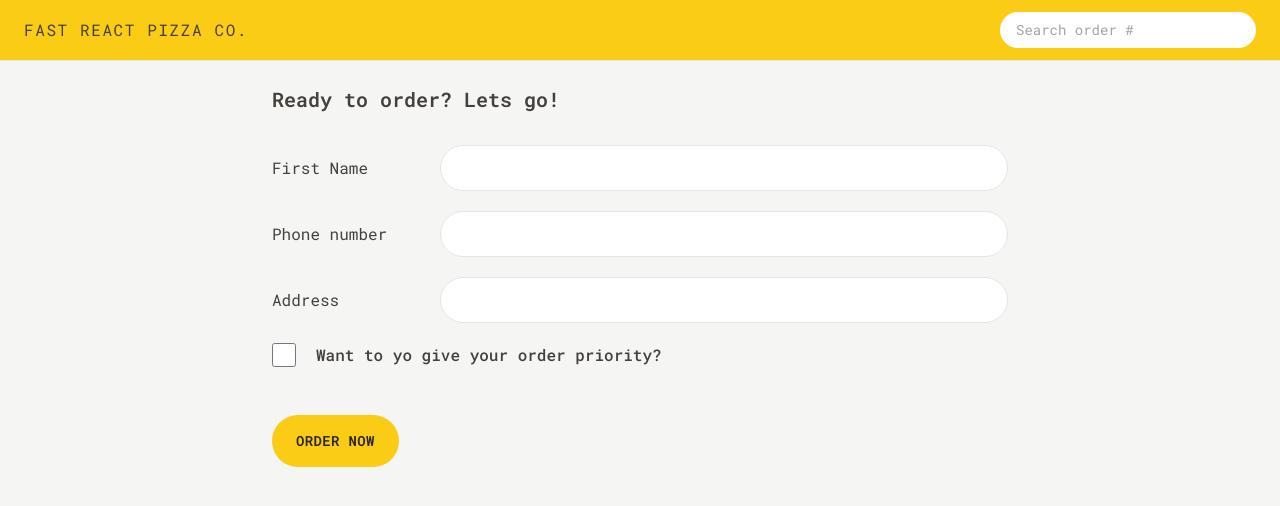
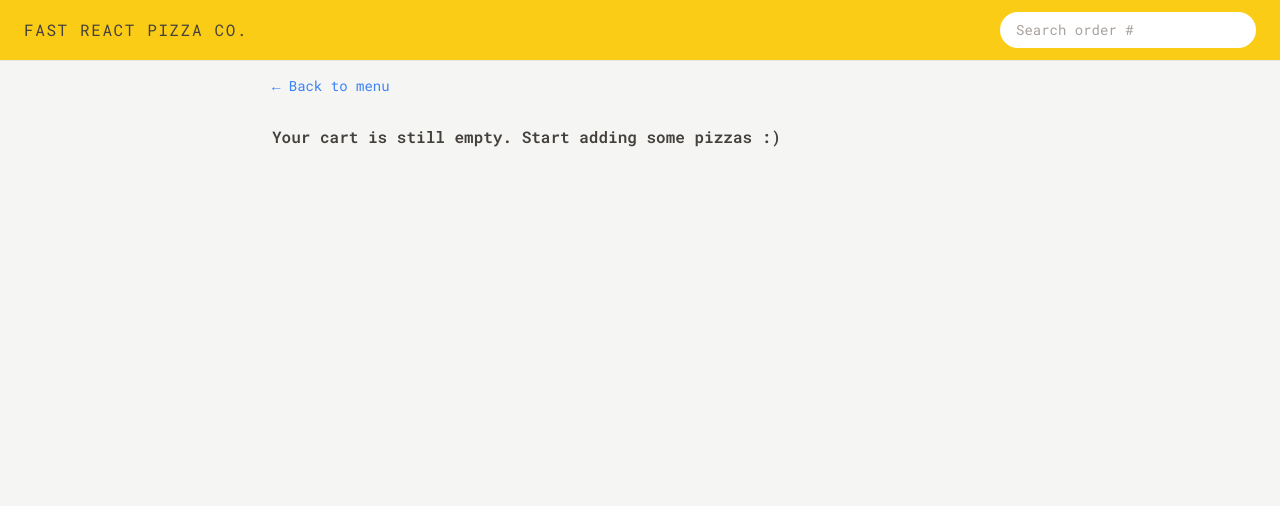
Before and after one commit to rafsun-riad/fast-react-pizza-co, a React (Vite) app: page /order/new in a window 1280 px wide. Shown: the top 506 px of the page. Built offline with nearby package versions, Linux system fonts and the light colour scheme.

Commit message:
completed cart feature

```diff
--- a/src/features/order/CreateOrder.jsx
+++ b/src/features/order/CreateOrder.jsx
@@ -3,6 +3,10 @@
 import { createOrder } from '../../services/apiRestaurant';
 import Button from '../../ui/Button';
 import { useSelector } from 'react-redux';
+import { clearCart, getCart, getTotalCartPrice } from '../cart/cartSlice';
+import EmptyCart from '../cart/EmptyCart';
+import store from '../../store';
+import { formatCurrency } from '../../utilities/helpers';
 
 // https://uibakery.io/regex-library/phone-number
 const isValidPhone = (str) =>
@@ -35,12 +39,17 @@
 ];
 
 function CreateOrder() {
+  const [withPriority, setWithPriority] = useState(false);
   const navigation = useNavigation();
   const isSubmitting = navigation.state === 'submitting';
   const formErrors = useFormAction();
   const username = useSelector((state) => state.user.username);
-  // const [withPriority, setWithPriority] = useState(false);
-  const cart = fakeCart;
+  const cart = useSelector(getCart);
+  const totalCartPrice = useSelector(getTotalCartPrice);
+  const priorityPrice = withPriority ? totalCartPrice * 0.2 : 0;
+  const totalPrice = totalCartPrice + priorityPrice;
+
+  if (!cart.length) return <EmptyCart />;
 
   return (
     <div className="px-4 py-6">
@@ -88,8 +97,8 @@
             type="checkbox"
             name="priority"
             id="priority"
-            // value={withPriority}
-            // onChange={(e) => setWithPriority(e.target.checked)}
+            value={withPriority}
+            onChange={(e) => setWithPriority(e.target.checked)}
           />
           <label htmlFor="priority" className="font-medium">
             Want to yo give your order priority?
@@ -99,7 +108,9 @@
         <div>
           <input type="hidden" name="cart" value={JSON.stringify(cart)} />
           <Button disabled={isSubmitting} type="primary">
-            {isSubmitting ? 'Placing order...' : 'Order now'}
+            {isSubmitting
+              ? 'Placing order...'
+              : `Order now for ${formatCurrency(totalPrice)}`}
           </Button>
         </div>
       </Form>
@@ -114,7 +125,7 @@
   const order = {
     ...data,
     cart: JSON.parse(data.cart),
-    priority: data.priority === 'on',
+    priority: data.priority === 'true',
   };
 
   const errors = {};
@@ -127,6 +138,8 @@
   // if everything is okay, create new order and redirect
   const newOrder = await createOrder(order);
 
+  store.dispatch(clearCart());
+
   return redirect(`/order/${newOrder.id}`);
 }
 
--- a/src/features/order/Order.jsx
+++ b/src/features/order/Order.jsx
@@ -53,7 +53,7 @@
 
       <ul className=" divide-y divide-stone-200 border-b border-t">
         {cart.map((item) => (
-          <OrderItem item={item} key={item.id} />
+          <OrderItem item={item} key={item.pizzaId} />
         ))}
       </ul>
 
```
